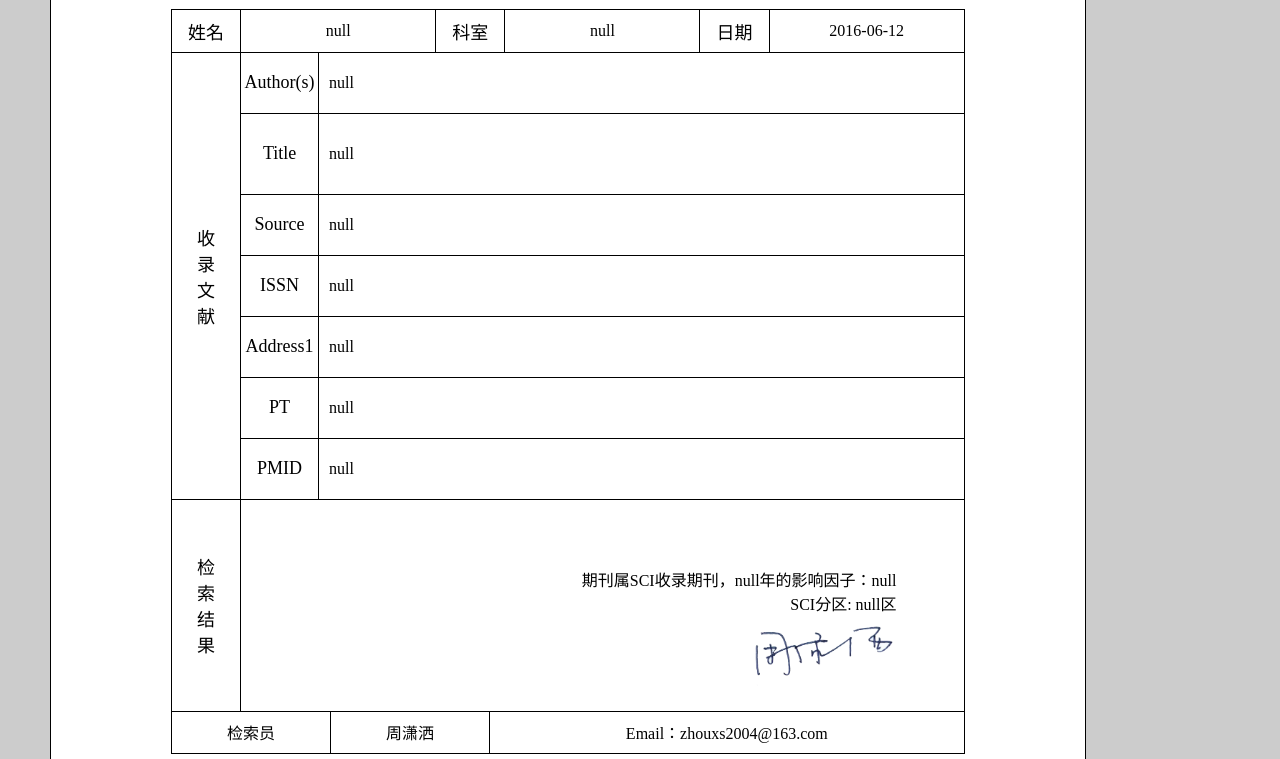
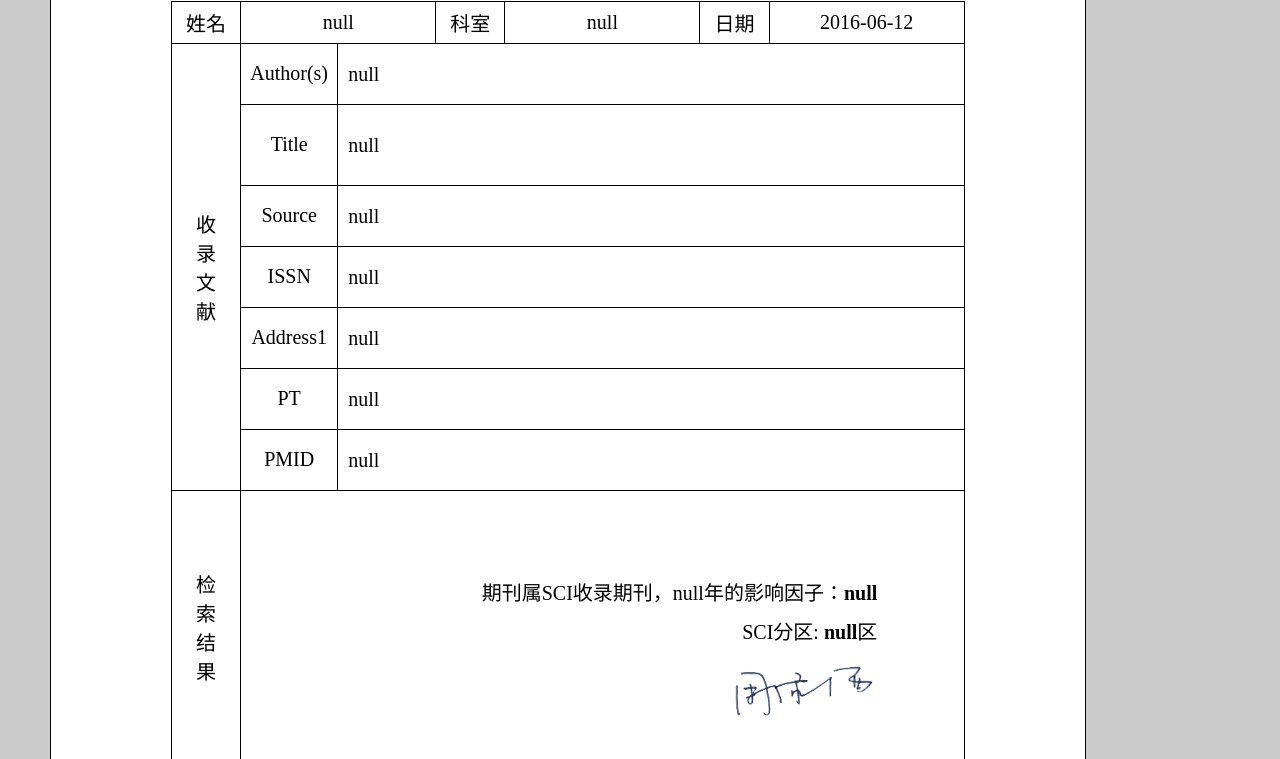
Before and after one commit to wuyuanyi135/ezdoc-backend, a website: page static/print.html in a window 1280 px wide. Shown: the part 329-1088 px from the top of the page. Drawn offline with Linux system fonts and the light colour scheme.

```diff
--- a/static/print.html
+++ b/static/print.html
@@ -12,6 +12,7 @@
                 margin: 50px;
                 padding: 0px;
                 width: 100%;
+                font-size: 20px;
                 background: #ccc;
             }
             .container {
@@ -29,6 +30,8 @@
             }
             .first-header {
                 font-family: STXingkai;
+                font-weight: normal;
+                font-size: 28px;
             }
             .second-header {
                 font-family: STSong;
@@ -64,7 +67,7 @@
 
             .label {
                 flex-basis: 0.71in;
-                font-size: 18px;
+                font-size: 20px;
             }
             .label-article {
                 width: 0.55in;
@@ -74,7 +77,8 @@
             }
             .entry {
                 flex-grow: 1;
-                font-size: 16px;
+                font-size: 20px;
+                line-height: 1.4;
                 hyphens: auto;
             }
 
@@ -100,7 +104,7 @@
                 border-bottom: none;
             }
             .container-article-row .label {
-                flex-basis: 0.8in;
+                flex-basis: 1in;
                 flex-shrink: 0;
             }
             .container-article-row .entry {
@@ -108,6 +112,8 @@
                 flex-shrink: 0;
                 padding-left: 10px;
                 padding-right: 5%;
+                padding-top: 10px;
+                padding-bottom: 10px;
                 justify-content: flex-start;
             }
             .flex-grow {
@@ -121,15 +127,24 @@
 
             .result-row {
                 height: auto;
-                min-height: 1.89in;
+                min-height: 2in;
             }
 
             .result-container {
                 display: block;
                 text-align: right;
-                padding-top: 0.7in;
+                padding-top: 0.9in;
                 padding-bottom: 0.2in;
-                padding-right: 0.7in;
+                padding-right: 0.9in;
+            }
+
+            .pull-right {
+                margin-bottom: 10px;
+                font-size: 20px;
+            }
+
+            .bold {
+                font-weight:600;
             }
             @media print {
 
@@ -154,6 +169,8 @@
                     padding-bottom: 1in;
                     border: none;
                 }
+
+
             }
         </style>
         <script type="text/javascript">
@@ -223,8 +240,8 @@
                 <div class="row result-row">
                     <div class="cell label label-article">检<br>索<br>结<br>果</div>
                     <div class="cell flex-grow result-container">
-                        <div class="pull-right">期刊属SCI收录期刊，<span id="sci_year"><script>document.write(getParameterByName('year'))</script></span>年的影响因子：<span id="sci_factor"><script>document.write(getParameterByName('impact'))</script></span></div>
-                        <div class="pull-right">SCI分区: <span id="sci_section"><script>document.write(getParameterByName('section'))</script></span>区</div>
+                        <div class="pull-right">期刊属SCI收录期刊，<span id="sci_year"><script>document.write(getParameterByName('year'))</script></span>年的影响因子：<span class="bold" id="sci_factor"><script>document.write(getParameterByName('impact'))</script></span></div>
+                        <div class="pull-right">SCI分区: <span class="bold" id="sci_section"><script>document.write(getParameterByName('section'))</script></span>区</div>
                         <div class="pull-right"><img src="img/sign.png" alt="signature" width="150px" /></div>
                     </div>
                 </div>
```
Also changed, not shown: api/services/sciServerAdmin.js (+6 -3 lines), 2 other files.
